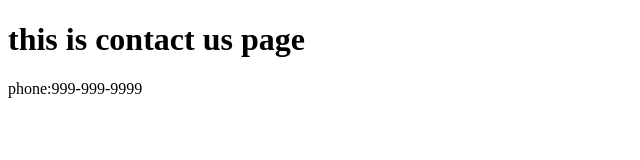
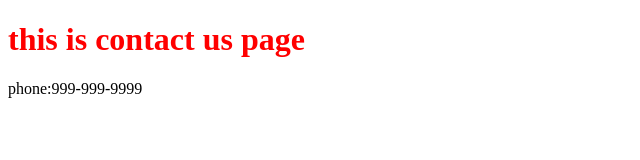
Before and after one commit to sukruthn-18/e-commerce, a plain HTML site: page contactUs.html in a window 1280 px wide. Shown: the whole page, without its empty margins (0-640 px from the left). Drawn offline with Linux system fonts and the light colour scheme.

Commit message:
styled contact us

```diff
--- a/contactUs.html
+++ b/contactUs.html
@@ -4,6 +4,13 @@
     <meta charset="UTF-8">
     <meta name="viewport" content="width=device-width, initial-scale=1.0">
     <title>contact us page</title>
+    <style>
+        h1{
+            color:red;
+            text-decoration: dashed;
+        }
+
+    </style>
 </head>
 <body>
     <h1>this is contact us page</h1>
```
